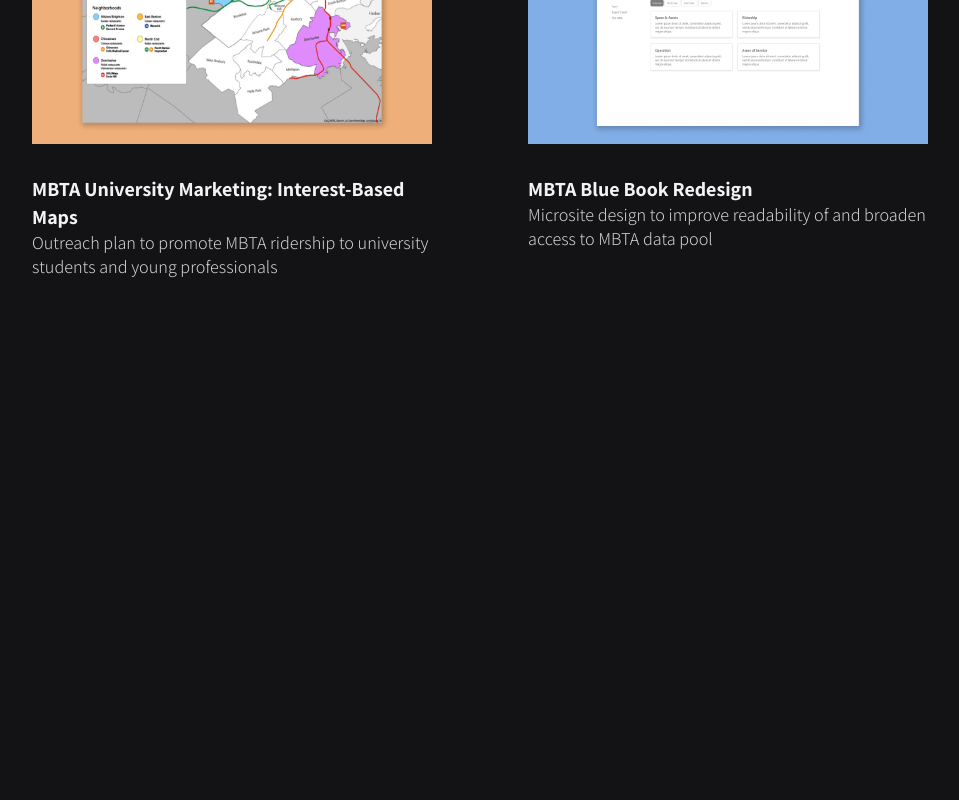
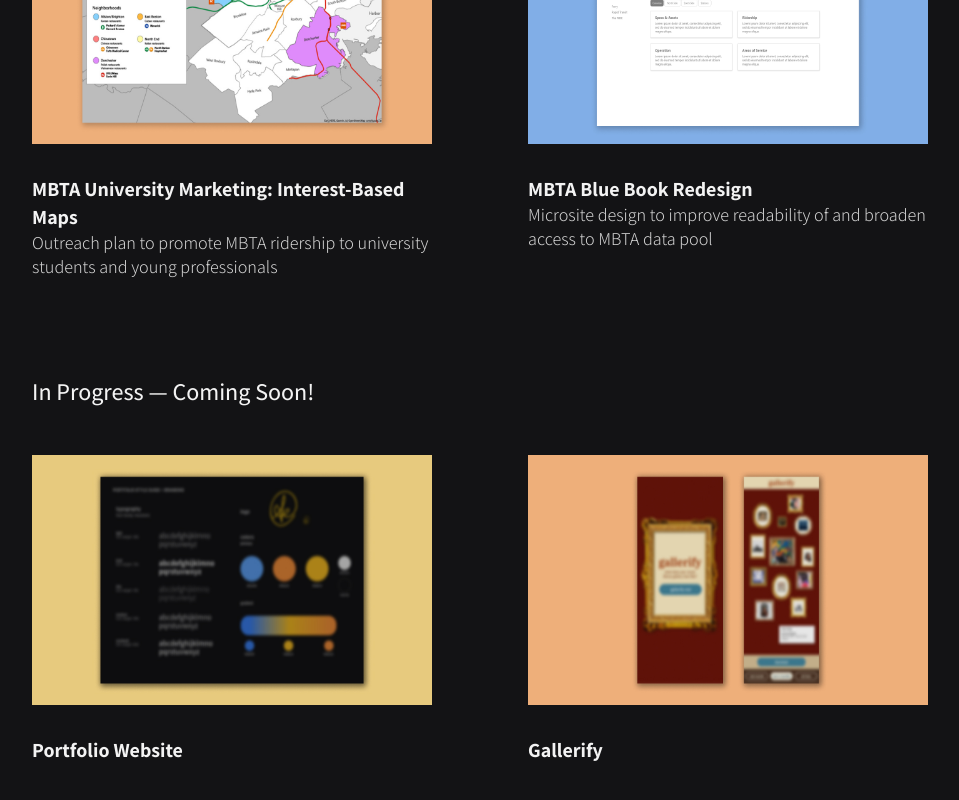
Before and after one commit to aescaba/portfolio, a Next.js app: page /work in a window 1280 px wide. Shown: the part 783-1583 px from the top of the page, without its empty margins (160-1119 px from the left). Before the commit the page ends 1158 px from the top, so only its background shows below. Built offline with nearby package versions, Linux system fonts and the light colour scheme.

Commit message:
add wips portfolio and gallerify

```diff
--- a/pages/work.js
+++ b/pages/work.js
@@ -1,12 +1,12 @@
 import PageTitle from '../components/pagetitle'
 import WorkListing from '../components/worklisting'
-
+import Image from 'next/image'
 
 export default function Work() {
   return (
     <div class="">
 
-      <PageTitle title={"Work"}/>
+      <PageTitle title={"Work"} />
 
       <div class="grid grid-cols-1 lg:grid-cols-2 gap-14 lg:gap-24 pb-24">
 
@@ -46,6 +46,32 @@ export default function Work() {
 
       </div>
 
+      <h2 class="text-2xl mb-12 font-medium">In Progress &mdash; Coming Soon!</h2>
+
+      <div class="grid grid-cols-1 lg:grid-cols-2 gap-14 lg:gap-24 pb-24">
+        {/* portfolio preview */}
+        <div class="">
+          <div class="mb-4 lg:mb-6">
+            <Image alt="Blurred photo preview of portfolio project asset" src="/images/work/portfolio-preview-thumb.jpg" width={1280} height={800} />
+          </div>
+
+          <div class="font-bold text-xl">
+            Portfolio Website
+          </div>
+        </div>
+
+                {/* gallerify preview */}
+                <div class="">
+          <div class="mb-4 lg:mb-6">
+            <Image alt="Blurred photo preview of Gallerify project asset" src="/images/work/gallerify-preview-thumb.jpg" width={1280} height={800} />
+          </div>
+
+          <div class="font-bold text-xl">
+            Gallerify
+          </div>
+        </div>
+      </div>
+
     </div>
   )
 }
```
Also changed, not shown: public/images/work/gallerify-preview-thumb.jpg (added), public/images/work/portfolio-preview-thumb.jpg (added). Lines whose indentation alone changed are shown as unchanged.
